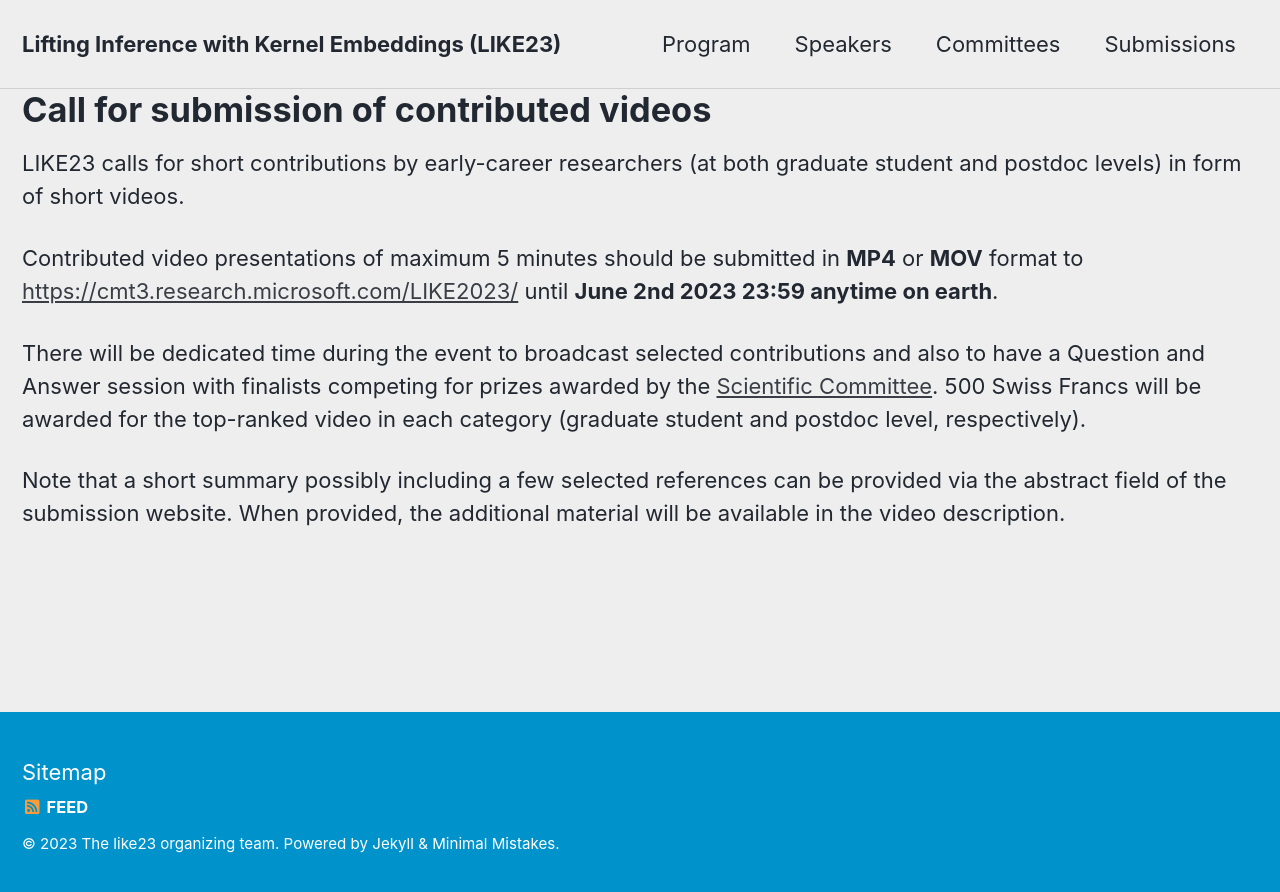
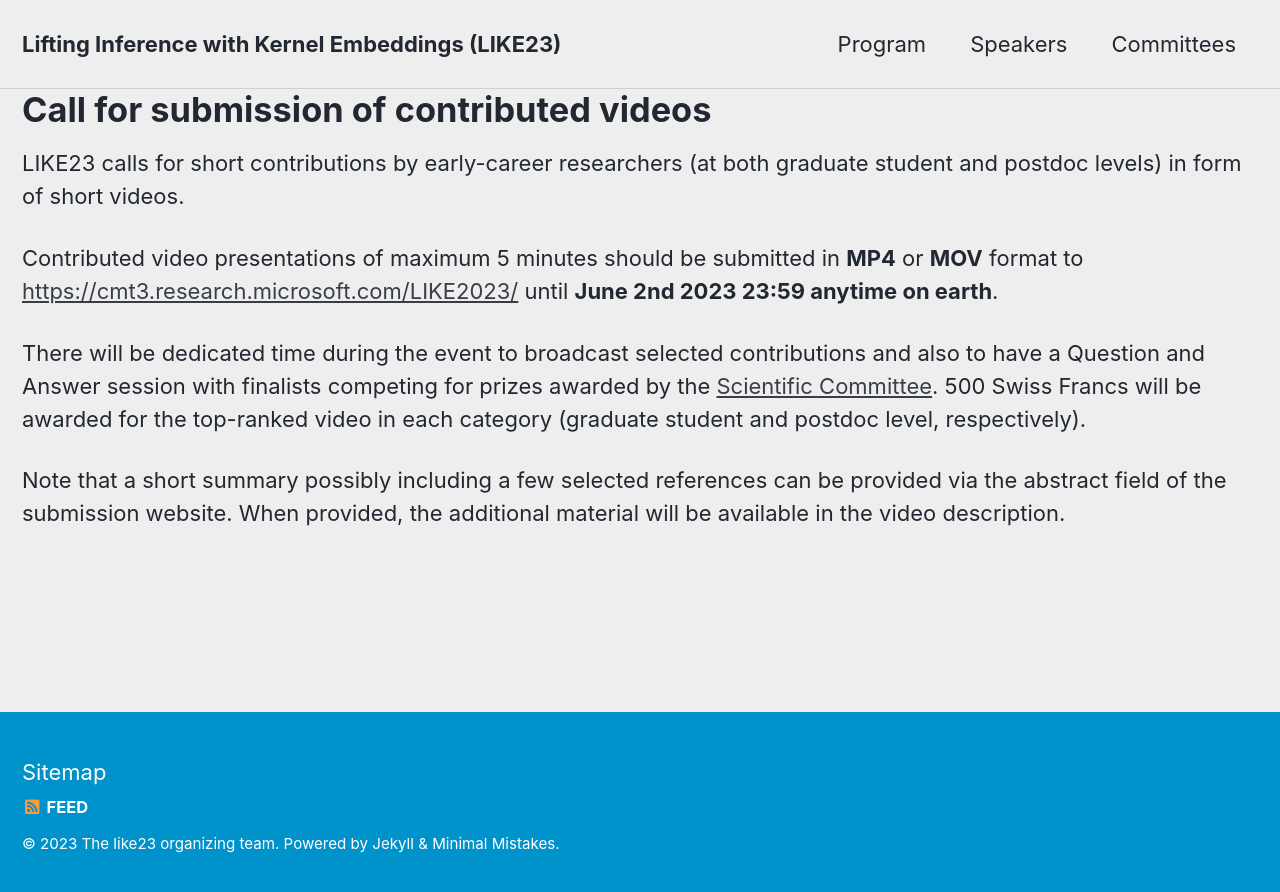
Before and after one commit to LIKE23-Bern/LIKE23-Bern.github.io, a Jekyll site: the page built from _pages/contribution.md, in a window 1280 px wide. Shown: the top 892 px of the page. Built offline with Jekyll 4.4.1, drawn with Linux system fonts in a browser that asks for light colours; cached includes are drawn as plain includes.

Commit message:
Update navigation.yml

```diff
--- a/_data/navigation.yml
+++ b/_data/navigation.yml
@@ -8,6 +8,3 @@ main:
 
   - title: "Committees"
     url: /committees/
-
-  - title: "Submissions"
-    url: /submission/
```
